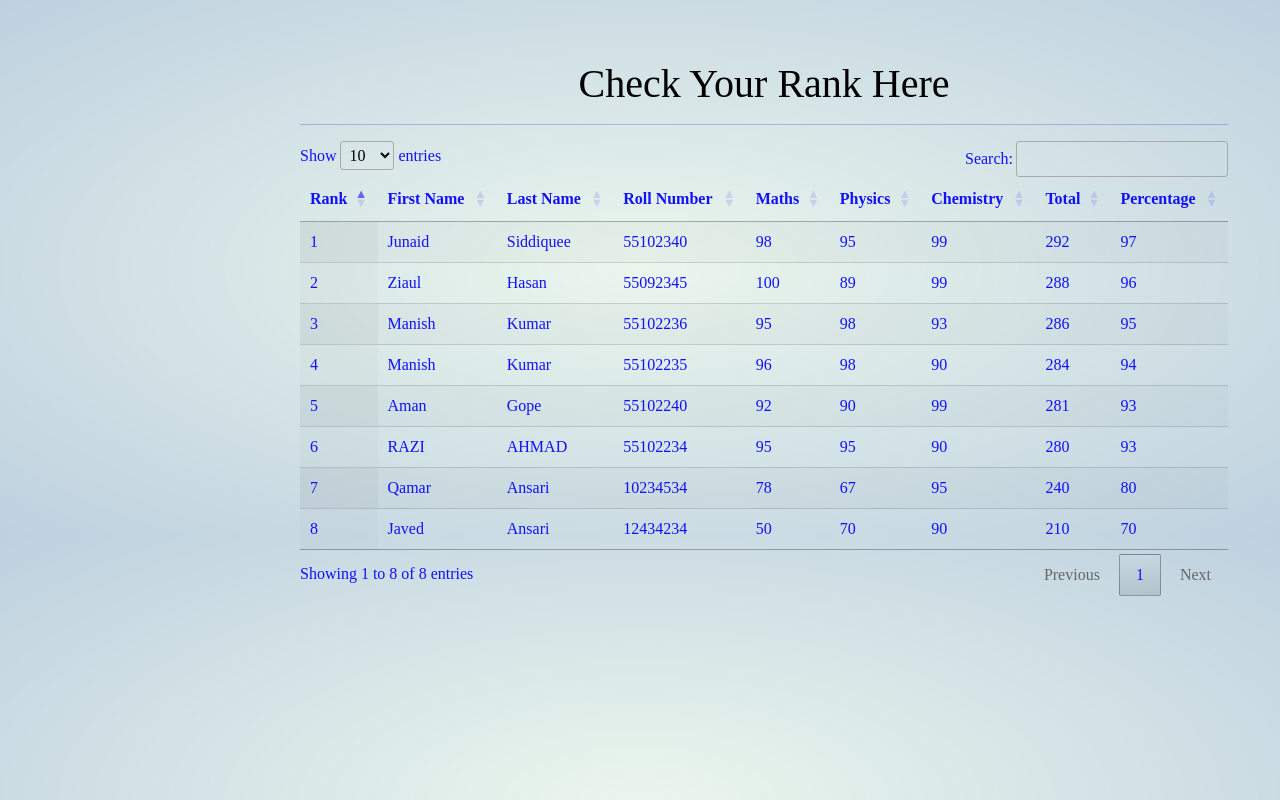
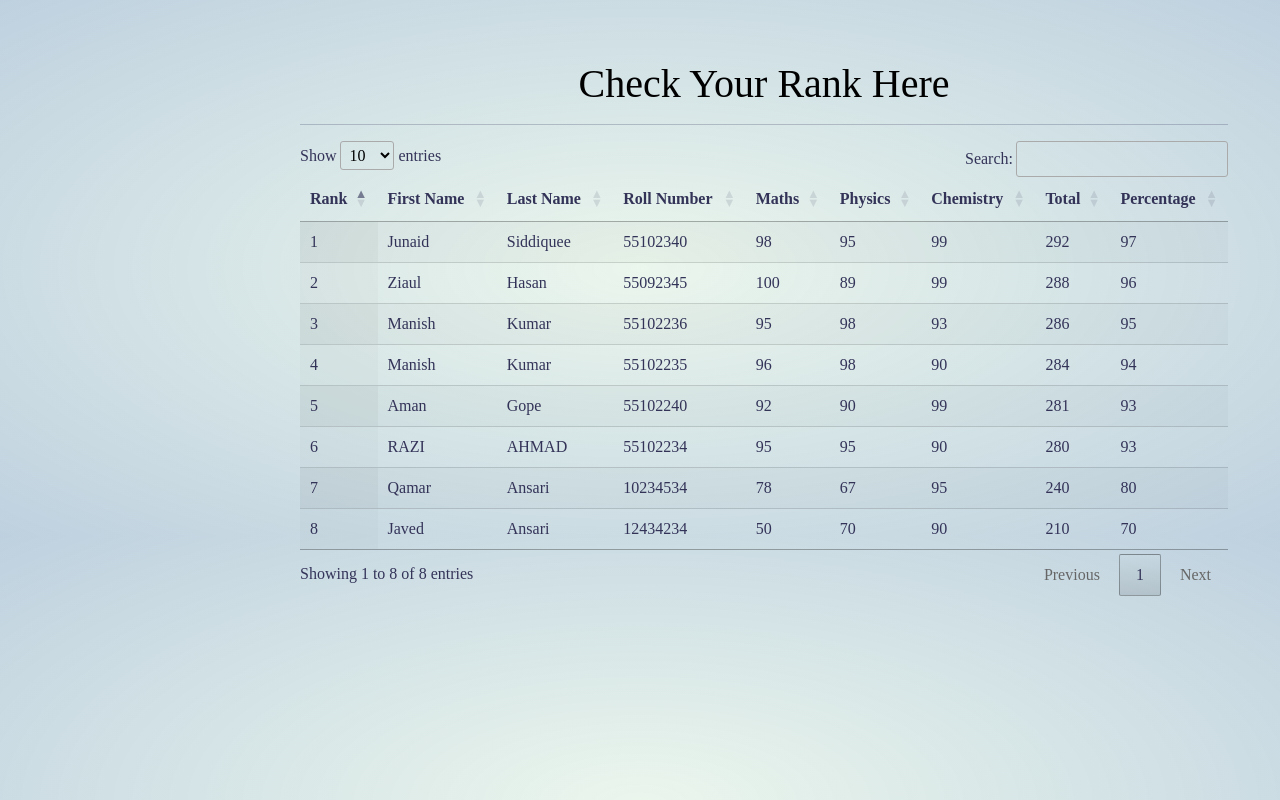
Before and after one commit to Razihmad/Assignment, a Django app: page /leaderboard/ in a window 1280 px wide. Run offline with Django 3.2, Linux system fonts and the light colour scheme; data comes from the database, SQL or seed files in the repository; some libraries are stand-ins or nearby versions.

Commit message:
color changed for tables

```diff
--- a/static/css/style.css
+++ b/static/css/style.css
@@ -169,6 +169,6 @@ form{
   left: 300px;
   width: 928px;
   font-family: ui-monospace;
-  color: #1212f9
+  color: rgb(51 51 88);
 
 }
```
